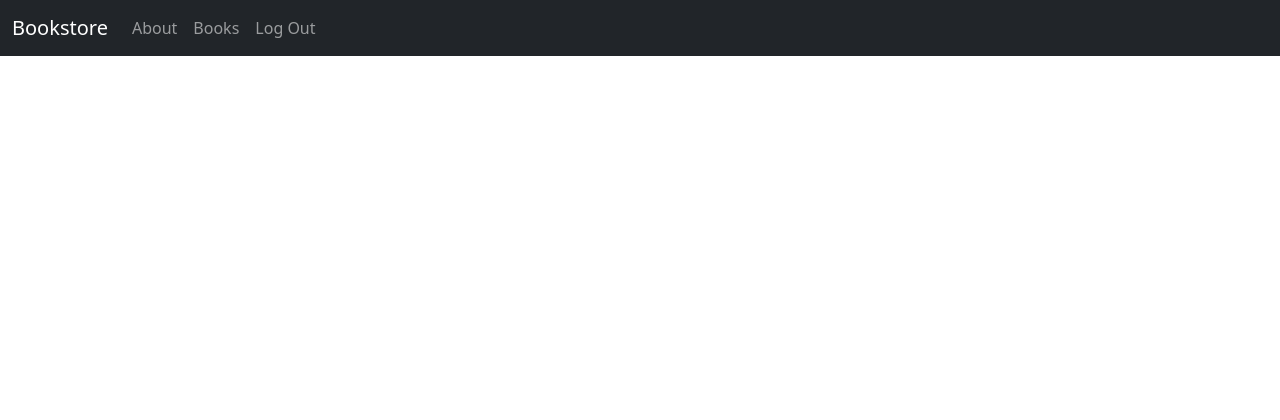
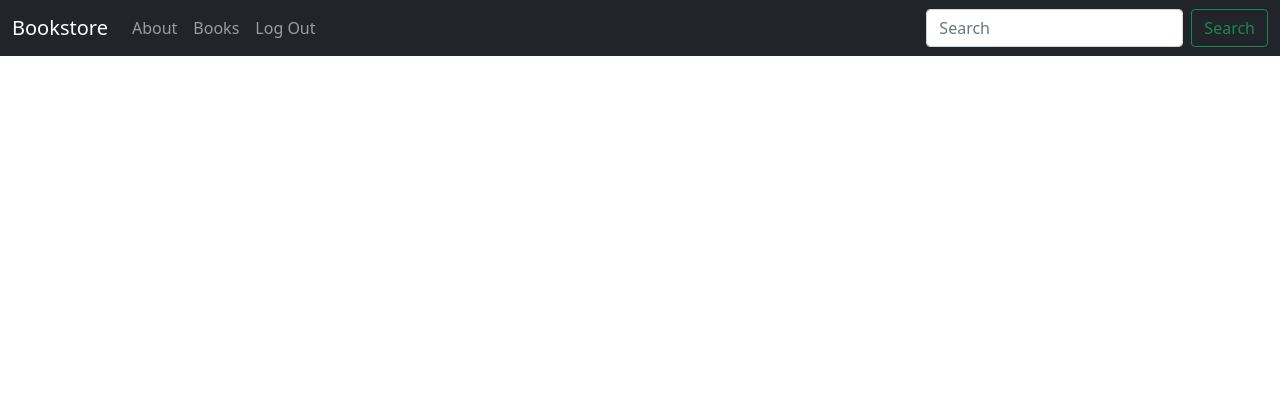
Before and after one commit to Rxxyxd/bookstore-django, a Django app: page /books/ in a window 1280 px wide. Shown: the top 420 px of the page. Run offline with Django 4.2, Linux system fonts and the light colour scheme; the visitor is signed in with stand-in values (Sample User, id 1); data that the repository does not hold is empty; parts of the project's set-up code (start-up, migrations or seed data) failed here and were passed over.

Commit message:
books query

```diff
--- a/books/urls.py
+++ b/books/urls.py
@@ -1,8 +1,9 @@
 from django.urls import path
 
-from .views import BookListView, BookDetailView
+from .views import BookListView, BookDetailView, SearchResultsListView
 
 urlpatterns = [
     path("", BookListView.as_view(), name="book_list"),
     path("<uuid:pk>/", BookDetailView.as_view(), name="book_detail"),
+    path("search/", SearchResultsListView.as_view(), name="search_results"),
 ]
--- a/books/views.py
+++ b/books/views.py
@@ -1,5 +1,6 @@
 from django.contrib.auth.mixins import LoginRequiredMixin, PermissionRequiredMixin
 from django.views.generic import ListView, DetailView
+from django.db.models import Q
 
 from .models import Book
 
@@ -15,3 +16,12 @@ class BookDetailView(LoginRequiredMixin, PermissionRequiredMixin, DetailView):
     context_object_name = "book"
     login_url = "account_login"
     permission_required="books.special_status"
+
+class SearchResultsListView(ListView):
+    model = Book
+    context_object_name = "book_list"
+    template_name = "books/search_results.html"
+
+    def get_queryset(self):
+        query = self.request.GET.get("q")
+        return Book.objects.filter(Q(title__icontains=query) | Q(author__icontains=query))
--- a/templates/_base.html
+++ b/templates/_base.html
@@ -39,6 +39,10 @@
                         </li>
                         {% endif %}
                     </ul>
+                    <form class="d-flex" action="{% url 'search_results' %}" method="get">
+                        <input class="form-control me-2" type="search" name="q" placeholder="Search" aria-label="Search">
+                        <button class="btn btn-outline-success" type="submit">Search</button>
+                    </form>
                 </div>
             </div>
         </nav>
```
Also changed, not shown: templates/books/search_results.html (added, +14 -0 lines).
